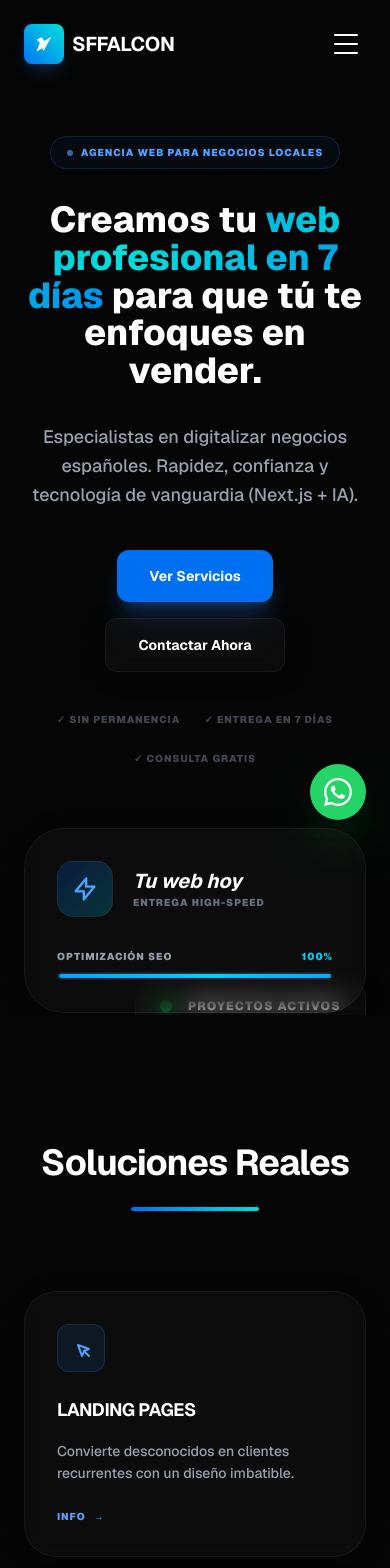
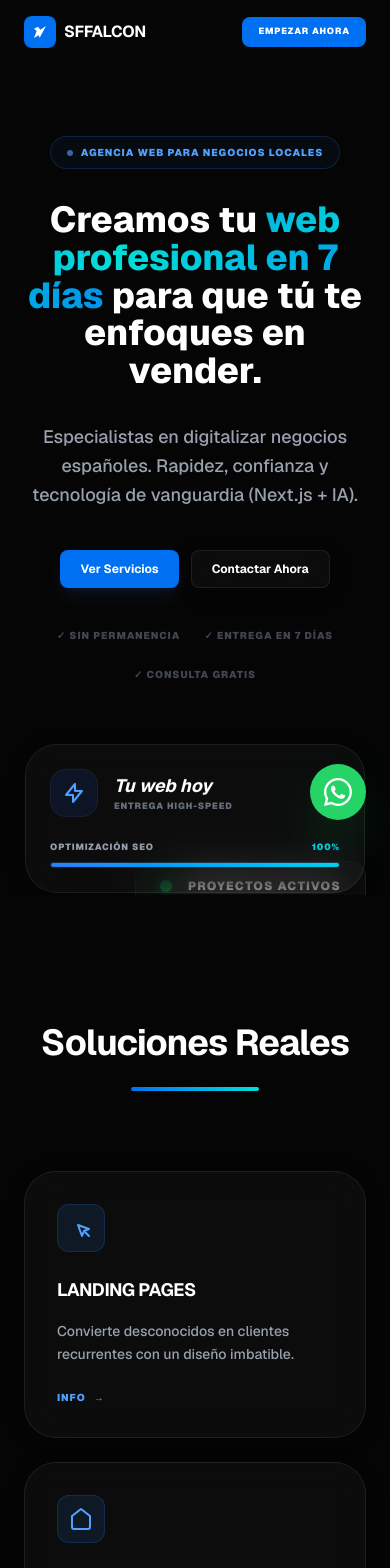
Before and after one commit to markos900313/sffalcon, a Next.js app: page / in a window 390 px wide. Shown: the top 1568 px of the page. Built offline with nearby package versions, Linux system fonts and the light colour scheme.

Commit message:
fix: premium safari optimization, mobile nav redesign and aesthetic refinement

```diff
--- a/app/layout.tsx
+++ b/app/layout.tsx
@@ -17,7 +17,6 @@ export const metadata: Metadata = {
   description: "Diseñamos y construimos tu web profesional para que los clientes te encuentren, confíen en ti y te contacten.",
   icons: {
     icon: "/favicon.ico",
-    shortcut: "/favicon.ico",
     apple: "/favicon.ico",
   },
 };
--- a/app/page.tsx
+++ b/app/page.tsx
@@ -10,7 +10,6 @@ const plusJakarta = Plus_Jakarta_Sans({ subsets: ["latin"], variable: "--font-pl
 
 export default function LandingPage() {
   const [isScrolled, setIsScrolled] = useState(false);
-  const [isMenuOpen, setIsMenuOpen] = useState(false);
 
   // Manejar el efecto de scroll para la navegación
   useEffect(() => {
@@ -55,26 +54,27 @@ export default function LandingPage() {
         /* Estilos Glassmorphism - Safari Optimized */
         .glass-card {
           background: rgba(255, 255, 255, 0.03);
-          backdrop-filter: blur(12px);
-          -webkit-backdrop-filter: blur(12px);
-          border: 1px solid rgba(255, 255, 255, 0.05);
-          box-shadow: 0 4px 24px 0 rgba(0, 0, 0, 0.2);
+          backdrop-filter: blur(20px);
+          -webkit-backdrop-filter: blur(20px);
+          border: 1px solid rgba(255, 255, 255, 0.08);
+          box-shadow: 0 4px 20px 0 rgba(0, 0, 0, 0.2);
           -webkit-backface-visibility: hidden;
           backface-visibility: hidden;
-          -webkit-transform: translate3d(0, 0, 0);
-          transform: translate3d(0, 0, 0);
+          -webkit-transform: translateZ(0);
+          transform: translateZ(0);
           outline: 1px solid transparent;
         }
 
         .glass-nav {
-          background: rgba(5, 5, 5, 0.85);
-          backdrop-filter: blur(12px);
-          -webkit-backdrop-filter: blur(12px);
+          background: rgba(5, 5, 5, 0.8);
+          backdrop-filter: blur(20px);
+          -webkit-backdrop-filter: blur(20px);
           border-bottom: 1px solid rgba(255, 255, 255, 0.05);
           -webkit-backface-visibility: hidden;
           backface-visibility: hidden;
-          -webkit-transform: translate3d(0, 0, 0);
-          transform: translate3d(0, 0, 0);
+          -webkit-transform: translateZ(0);
+          transform: translateZ(0);
+          outline: 1px solid transparent;
         }
 
         /* Animaciones */
@@ -137,75 +137,41 @@ export default function LandingPage() {
           border-color: rgba(0, 223, 216, 0.4);
         }
 
-        /* Orbs de fondo */
-        .orb-blue {
-          background: radial-gradient(circle, var(--brand-blue) 0%, transparent 65%);
-          filter: blur(80px);
-          -webkit-filter: blur(80px);
-          overflow: hidden;
-          pointer-events: none;
-        }
 
-        .orb-cyan {
-          background: radial-gradient(circle, var(--brand-cyan) 0%, transparent 65%);
-          filter: blur(80px);
-          -webkit-filter: blur(80px);
-          overflow: hidden;
-          pointer-events: none;
-        }
       `}</style>
 
       {/* 1. NAVEGACIÓN */}
-      <nav className={`fixed top-0 left-0 w-full z-[100] transition-all duration-500 ${isScrolled || isMenuOpen ? "py-3 glass-nav shadow-2xl" : "py-6 bg-transparent"}`}>
+      <nav className={`fixed top-0 left-0 w-full z-[100] transition-all duration-500 ${isScrolled ? "py-2 glass-nav shadow-2xl" : "py-4 bg-transparent"}`}>
         <div className="container mx-auto px-6 flex justify-between items-center">
           <Link href="/" className="flex items-center gap-2 group cursor-pointer z-50">
-            <div className="w-10 h-10 rounded-lg bg-gradient-to-tr from-[#0070f3] to-[#00dfd8] flex items-center justify-center font-bold text-xl shadow-lg shadow-blue-500/20 group-hover:rotate-6 transition-transform">
-              <svg viewBox="0 0 24 24" fill="currentColor" className="w-5 h-5 text-white">
+            <div className="w-8 h-8 rounded-lg bg-[#0070f3] flex items-center justify-center font-bold text-lg group-hover:rotate-6 transition-transform">
+              <svg viewBox="0 0 24 24" fill="currentColor" className="w-4 h-4 text-white">
                 <path d="M21 3L12.5 8.5L9 4L3 7l4 3.5L3 21l7-4 1.5 3.5L21 3z" />
               </svg>
             </div>
-            <span className="font-plus-jakarta font-bold text-xl tracking-tight">SFFALCON</span>
+            <span className="font-plus-jakarta font-bold text-base sm:text-lg tracking-tight text-white">SFFALCON</span>
           </Link>
 
-          {/* Desktop Menu */}
-          <div className="hidden md:flex items-center gap-10 text-sm font-semibold text-gray-400">
-            <Link href="#servicios" prefetch={true} className="hover:text-white transition-colors relative group">
+          {/* Desktop & Mobile Menu */}
+          <div className="flex items-center gap-3 sm:gap-10">
+            <div className="hidden md:flex items-center gap-10 text-xs font-semibold text-gray-400">
+              <Link href="#servicios" className="hover:text-white transition-colors relative group">
                 Servicios
-              <span className="absolute -bottom-1 left-0 w-0 h-0.5 bg-cyan-400 transition-all group-hover:w-full"></span>
+                <span className="absolute -bottom-1 left-0 w-0 h-0.5 bg-blue-500 transition-all group-hover:w-full"></span>
               </Link>
-            <Link href="#transformación" prefetch={true} className="hover:text-white transition-colors relative group">
+              <Link href="#transformación" className="hover:text-white transition-colors relative group">
                 Transformación
-              <span className="absolute -bottom-1 left-0 w-0 h-0.5 bg-cyan-400 transition-all group-hover:w-full"></span>
+                <span className="absolute -bottom-1 left-0 w-0 h-0.5 bg-blue-500 transition-all group-hover:w-full"></span>
               </Link>
-            <Link href="#proceso" prefetch={true} className="hover:text-white transition-colors relative group">
+              <Link href="#proceso" className="hover:text-white transition-colors relative group">
                 Proceso
-              <span className="absolute -bottom-1 left-0 w-0 h-0.5 bg-cyan-400 transition-all group-hover:w-full"></span>
+                <span className="absolute -bottom-1 left-0 w-0 h-0.5 bg-blue-500 transition-all group-hover:w-full"></span>
               </Link>
-            <Link href="#contacto" prefetch={true} className="bg-[#0070f3] hover:bg-[#0060e0] text-white px-6 py-3 rounded-xl text-sm font-bold transition-all shadow-lg shadow-blue-500/30 active:scale-95">
+            </div>
+            <Link href="#contacto" className="bg-[#0070f3] hover:bg-[#0060e0] text-white px-4 py-2 rounded-lg text-[9px] sm:text-xs font-black uppercase tracking-widest transition-all active:scale-95 whitespace-nowrap">
               Empezar Ahora
             </Link>
           </div>
-
-          {/* Mobile Hamburguer Toggle */}
-          <button
-            onClick={() => setIsMenuOpen(!isMenuOpen)}
-            className="md:hidden z-50 p-2 text-white focus:outline-none"
-            aria-label="Toggle menu"
-          >
-            <div className="w-6 h-5 flex flex-col justify-between relative overflow-hidden">
-              <span className={`w-full h-0.5 bg-white rounded-full transition-all duration-300 ${isMenuOpen ? "rotate-45 translate-y-2.2" : ""}`}></span>
-              <span className={`w-full h-0.5 bg-white rounded-full transition-all duration-300 ${isMenuOpen ? "opacity-0 -translate-x-full" : ""}`}></span>
-              <span className={`w-full h-0.5 bg-white rounded-full transition-all duration-300 ${isMenuOpen ? "-rotate-45 -translate-y-2.2" : ""}`}></span>
-            </div>
-          </button>
-        </div>
-
-        {/* Mobile Menu Overlay */}
-        <div className={`fixed inset-0 bg-[#050505]/98 backdrop-blur-xl z-[40] transition-all duration-500 md:hidden flex flex-col items-center justify-center gap-8 ${isMenuOpen ? "opacity-100 visible pointer-events-auto" : "opacity-0 invisible pointer-events-none"}`}>
-          <Link href="#servicios" onClick={() => setIsMenuOpen(false)} className="text-3xl font-plus-jakarta font-bold hover:text-[#00dfd8]">Servicios</Link>
-          <Link href="#transformación" onClick={() => setIsMenuOpen(false)} className="text-3xl font-plus-jakarta font-bold hover:text-[#00dfd8]">Transformación</Link>
-          <Link href="#proceso" onClick={() => setIsMenuOpen(false)} className="text-3xl font-plus-jakarta font-bold hover:text-[#00dfd8]">Proceso</Link>
-          <Link href="#contacto" onClick={() => setIsMenuOpen(false)} className="bg-[#0070f3] text-white px-10 py-5 rounded-2xl text-xl font-bold shadow-2xl shadow-blue-500/40">Empezar Ahora</Link>
         </div>
       </nav>
 
@@ -244,11 +210,11 @@ export default function LandingPage() {
               <p className="text-lg sm:text-xl text-gray-400 mb-10 max-w-xl mx-auto lg:mx-0 leading-relaxed font-medium">
                 Especialistas en digitalizar negocios españoles. Rapidez, confianza y tecnología de vanguardia (Next.js + IA).
               </p>
-              <div className="flex flex-wrap justify-center lg:justify-start gap-4">
-                <Link href="#servicios" className="bg-[#0070f3] hover:bg-[#0060e0] text-white px-8 py-4 rounded-xl text-sm font-bold transition-all shadow-xl shadow-blue-500/25 flex items-center gap-2 active:scale-95">
+              <div className="flex flex-wrap justify-center lg:justify-start gap-3">
+                <Link href="#servicios" className="bg-[#0070f3] hover:bg-[#0060e0] text-white px-5 py-2.5 rounded-lg text-xs font-bold transition-all shadow-lg shadow-blue-500/10 flex items-center gap-2 active:scale-95">
                   Ver Servicios
                 </Link>
-                <Link href="#contacto" className="glass-card hover:bg-white/5 px-8 py-4 rounded-xl text-sm font-bold transition-all border border-white/10 flex items-center gap-2 active:scale-95">
+                <Link href="#contacto" className="glass-card hover:bg-white/5 px-5 py-2.5 rounded-lg text-xs font-bold transition-all border border-white/10 flex items-center gap-2 active:scale-95">
                   Contactar Ahora
                 </Link>
               </div>
@@ -260,26 +226,26 @@ export default function LandingPage() {
             </div>
 
             <div className="relative flex justify-center items-center reveal-hidden lg:block" style={{ transitionDelay: '0.3s' }}>
-              <div className="glass-card p-8 sm:p-10 rounded-[2.5rem] w-full max-w-[380px] animate-float relative z-20 mx-auto" style={{ WebkitBackfaceVisibility: 'hidden', backfaceVisibility: 'hidden', transform: 'translate3d(0,0,0)', WebkitTransform: 'translate3d(0,0,0)' }}>
-                <div className="flex items-center gap-5 mb-8">
-                  <div className="w-14 h-14 rounded-2xl bg-gradient-to-br from-blue-600/20 to-cyan-400/20 flex items-center justify-center border border-white/5">
-                    <svg className="w-7 h-7 text-blue-400" fill="none" stroke="currentColor" viewBox="0 0 24 24">
+              <div className="glass-card p-6 sm:p-8 rounded-[2rem] w-full max-w-[340px] animate-float relative z-20 mx-auto" style={{ WebkitBackfaceVisibility: 'hidden', backfaceVisibility: 'hidden', transform: 'translateZ(0)', WebkitTransform: 'translate3d(0,0,0)' }}>
+                <div className="flex items-center gap-4 mb-6">
+                  <div className="w-12 h-12 rounded-2xl bg-blue-600/10 flex items-center justify-center border border-white/5">
+                    <svg className="w-6 h-6 text-blue-400" fill="none" stroke="currentColor" viewBox="0 0 24 24">
                       <path strokeLinecap="round" strokeLinejoin="round" strokeWidth="2" d="M13 10V3L4 14h7v7l9-11h-7z" />
                     </svg>
                   </div>
                   <div>
-                    <h3 className="font-bold text-xl sm:text-2xl font-plus-jakarta italic">Tu web hoy</h3>
-                    <p className="text-[10px] text-gray-500 font-black tracking-widest uppercase">Entrega High-Speed</p>
+                    <h3 className="font-bold text-lg sm:text-xl font-plus-jakarta italic">Tu web hoy</h3>
+                    <p className="text-[9px] text-gray-500 font-black tracking-widest uppercase">Entrega High-Speed</p>
                   </div>
                 </div>
-                <div className="space-y-6">
+                <div className="space-y-4">
                   <div className="space-y-2">
-                    <div className="flex justify-between text-[10px] font-black text-gray-400 uppercase tracking-widest">
+                    <div className="flex justify-between text-[9px] font-black text-gray-400 uppercase tracking-widest">
                       <span>Optimización SEO</span>
                       <span className="text-cyan-400">100%</span>
                     </div>
-                    <div className="h-2 w-full bg-white/5 rounded-full overflow-hidden p-[2px]">
-                      <div className="h-full w-full bg-gradient-to-r from-blue-500 via-cyan-400 to-blue-500 bg-[length:200%_auto] animate-[bg-gradient-x_3s_linear_infinite] rounded-full shadow-[0_0_10px_rgba(0,112,243,0.4)]"></div>
+                    <div className="h-1.5 w-full bg-white/5 rounded-full overflow-hidden p-[1px]">
+                      <div className="h-full w-full bg-gradient-to-r from-blue-500 via-cyan-400 to-blue-500 bg-[length:200%_auto] animate-[bg-gradient-x:3s_linear_infinite] rounded-full shadow-[0_0_10px_rgba(0,112,243,0.4)]"></div>
                     </div>
                   </div>
                 </div>
@@ -410,7 +376,7 @@ export default function LandingPage() {
                   Resultados tangibles en menos de lo que imaginas. Escríbenos ahora.
                 </p>
                 <div className="flex justify-center">
-                  <a href="mailto:markos900313@gmail.com" className="bg-[#0070f3] hover:bg-[#0060e0] text-white px-10 py-5 rounded-2xl text-sm font-black uppercase tracking-widest transition-all active:scale-95 shadow-2xl shadow-blue-500/30">
+                  <a href="mailto:markos900313@gmail.com" className="bg-[#0070f3] hover:bg-[#0060e0] text-white px-6 py-2.5 rounded-xl text-xs font-black uppercase tracking-widest transition-all active:scale-95 shadow-xl shadow-blue-500/20">
                     Enviar Email
                   </a>
                 </div>
```
Lines whose indentation alone changed are shown as unchanged.
